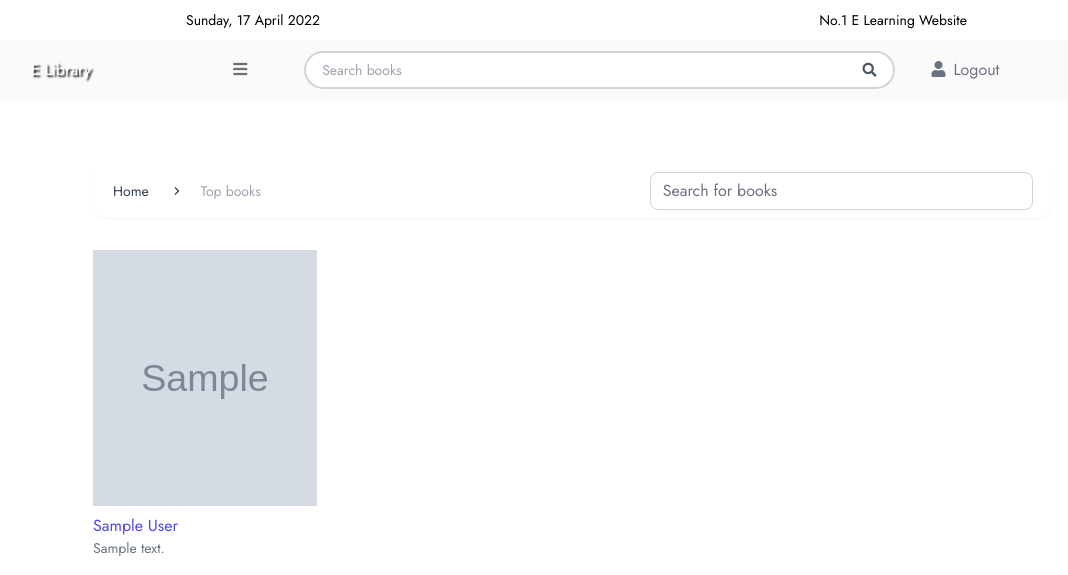
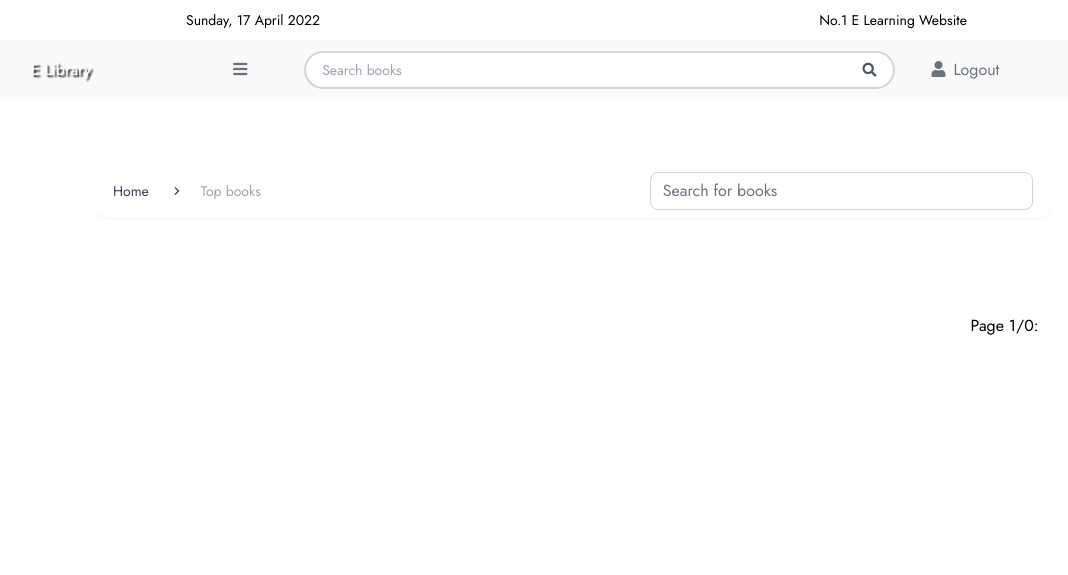
Before and after one commit to san-s/elibphp, a PHP site: page /books.php?search_kw=1 in a window 1280 px wide. Shown: the top 575 px of the page, without its empty margins (67-1135 px from the left). Run offline with PHP 8.4, Linux system fonts and the light colour scheme; the visitor is signed in with stand-in values (Sample User, id 1); tables that the repository leaves empty or names only in its code hold one stand-in row (values such as "Sample post"); grey boxes marked "Sample" are stand-in pictures; some libraries are stand-ins or nearby versions.

Commit message:
Add pagination for books and search books

```diff
--- a/books.php
+++ b/books.php
@@ -65,9 +65,9 @@
 
                     <?php
 
-                    $books = get_books();
+                    extract(get_books());
 
-                    foreach ($books as $book) { ?>
+                    foreach ($result as $book) { ?>
                         <div class="w-56">
                             <a href="topic.php?topic_id=<?php echo $book["topic_id"] ?>">
                                 <img class="h-64 object-cover w-full" src="uploads/books/covers/<?php echo $book["book_cover"] ?>" alt="">
@@ -79,8 +79,15 @@
                                 </div>
                             </a>
                         </div>
-                    <?php } ?>
+                    <?php }
+                    ?>
 
+                </div>
+
+                <div id="books-paging" class="my-16 flex justify-end">
+                    <?php
+                    page_nav_links($paging, $_GET["search_kw"]);
+                    ?>
                 </div>
             </div>
 
@@ -99,8 +106,8 @@
         var xmlhttp = new XMLHttpRequest();
         xmlhttp.onreadystatechange = function() {
             if (this.readyState == 4 && this.status == 200) {
-                console.log(this.responseText);
-                document.getElementById("books-container").innerHTML = this.responseText;
+                document.getElementById("books-container").innerHTML = JSON.parse(this.responseText)['books_html'].join(" ");
+                document.getElementById("books-paging").innerHTML = JSON.parse(this.responseText)['paging_html'].join(" ");
             }
         };
         xmlhttp.open("GET", "inc/controller/book_controller.php?q=" + keyword, true);
--- a/css/style.css
+++ b/css/style.css
@@ -574,6 +574,7 @@
     box-sizing: border-box;
     visibility: hidden;
     opacity: 0;
+    z-index: 100;
     transition: all 0.3s ease-in-out;
 }
 
--- a/inc/controller/book_controller.php
+++ b/inc/controller/book_controller.php
@@ -77,5 +77,5 @@
 
 
 if (isset($_GET["q"])) {
-    search_advance($_GET["q"]);
+    search_ajax($_GET["q"]);
 }
--- a/inc/function.php
+++ b/inc/function.php
@@ -1,12 +1,25 @@
 <?php
-
+$record_ppage = 3;
 function get_books()
 {
+    global $record_ppage;
     include("inc/connect.php");
+
+    if (isset($_GET["search_kw"])) {
+        return search_advance($_GET["search_kw"]);
+    }
+
+    $query = "SELECT count(*) FROM books";
+
+    $result = $con->query($query);
+    $row = $result->fetch_row();
+    $num = $row[0];
+
+    $paging = calculate_paging($num);
     //fetch from database
-    $sql = "SELECT * from books b inner join users u on b.uploader_id=u.id";
+    $sql = "SELECT * from books b inner join users u on b.uploader_id=u.id LIMIT $paging[p_start], $record_ppage";
     $result = $con->query($sql);
-    return $result;
+    return array("result" => $result, "paging" => $paging);
 }
 
 
@@ -16,9 +29,9 @@
     return $file_name;
 }
 
-function search_advance($keyword)
-{
+function search_advance($keyword) {
     include('connect.php');
+    global $record_ppage;
     $keyword = trim($keyword);
 
     $pro_kw = "";
@@ -43,13 +56,30 @@
     }
 
     $pro_kw = str_replace('"', "", $pro_kw);
-    $query = "select * from books b inner join users u on b.uploader_id=u.id where book_name like '%$pro_kw%'";
+
+    $query = "SELECT count(*) FROM books where book_name like '%$pro_kw%'";
+
+    $result = $con->query($query);
+    $row = $result->fetch_row();
+    $num = $row[0];
+    $paging = calculate_paging($num);
+
+    $query = "select * from books b inner join users u on b.uploader_id=u.id where book_name like '%$pro_kw%' limit $paging[p_start], $record_ppage";
 
     $result = $con->query($query) or die("Query failed: " . $conn->error);
 
+    return array("result" => $result, "paging" => $paging);
+}
+
+function search_ajax($keyword)
+{
+
+    extract(search_advance($keyword));
+    $books_html = [];
+
     if ($result->num_rows > 0) {
         while ($book = $result->fetch_assoc()) {
-            echo <<<_RES
+            $books_html[] = <<<_RES
             <div class="w-56">
             <a href="topic.php?topic_id=$book[id]">
                 <img class="h-64 object-cover w-full" src="uploads/books/covers/$book[book_cover]" alt="">
@@ -66,4 +96,130 @@
     } else {
         echo "Not found";
     }
+
+    $paging_html = [];
+    if ($paging['p_prev'] > 0) { //previous
+        $paging_html[] = <<<_RES
+        <a href='books.php?search_kw=$keyword&page=$paging[p_prev]'>Next</a>&nbsp&nbsp&nbsp
+_RES;
+    }
+    if ($paging['p_next'] > 0) { //next
+        $paging_html[] = <<<_RES
+        <a href='books.php?search_kw=$keyword&page=$paging[p_next]'>Next</a>
+_RES;
+    }
+
+    header('Content-Type: application/json');
+    echo json_encode(array('books_html' => $books_html, "paging_html" => $paging_html));
+    exit;
 }
+
+
+function auth()
+{
+    include_once($_SERVER['DOCUMENT_ROOT'] . '/Web/inc/connect.php');
+    if (empty($_SESSION['user']) && !empty($_COOKIE['remember'])) {
+        list($selector, $authenticator) = explode(':', $_COOKIE['remember']);
+
+        $row = $con->query(
+            "SELECT * FROM auth_tokens WHERE selector = '$selector'",
+        )->fetch_assos();
+
+        if (hash_equals($row['validator'], hash('sha256', base64_decode($authenticator)))) {
+            $_SESSION['userid'] = $row['userid'];
+            // Then regenerate login token as above
+        }
+    }
+}
+
+function compute_paging($search_kw)
+{
+
+    include_once($_SERVER['DOCUMENT_ROOT'] . '/Web/inc/connect.php');
+    global $record_ppage;
+    $query = "SELECT count(*) FROM books WHERE book_name LIKE '%$search_kw%'";
+
+    $result = $con->query($query);
+    $row = $result->fetch_row();
+    $p_total = ceil($row[0] / $record_ppage);
+    $page = (isset($_REQUEST["page"])) ? $_REQUEST["page"] : 1;
+    $start = ($page - 1) * $record_ppage;
+    $p_next = ($page > 1) ? $page - 1 : 0;
+    $p_pre = ($page < $p_total) ? $page + 1 : 0;
+
+    return array(
+        "p_total" => $p_total, "p_no" => $page,
+        "p_start" => $start, "p_prev" => $p_next,
+        "p_next" => $p_pre, "total" => $row[0]
+    );
+} //compute_paging()
+
+function calculate_paging($num)
+{
+    global $record_ppage;
+    $p_total = ceil($num / $record_ppage);
+    $page = (isset($_REQUEST["page"])) ? $_REQUEST["page"] : 1;
+    $start = ($page - 1) * $record_ppage;
+    $p_next = ($page > 1) ? $page - 1 : 0;
+    $p_pre = ($page < $p_total) ? $page + 1 : 0;
+
+    return array(
+        "p_total" => $p_total, "p_no" => $page,
+        "p_start" => $start, "p_prev" => $p_next,
+        "p_next" => $p_pre, "total" => $num
+    );
+}
+
+function search($keyword)
+{
+    include_once($_SERVER['DOCUMENT_ROOT'] . '/Web/inc/connect.php');
+    global $record_ppage;
+    $search_kw = str_replace(" ", "%' OR title LIKE '%", trim($keyword));
+    $paging = compute_paging($search_kw);
+    $query = "SELECT * FROM books WHERE book_name LIKE '%$search_kw%'" . " LIMIT $paging[p_start], $record_ppage";
+
+    $result = $con->query($query)
+        or die("DB accessed failed: " . $con->error);
+    while ($book = $result->fetch_assoc()) {
+        echo <<<_RES
+        <div class="w-56">
+        <a href="topic.php?topic_id=$book[id]">
+            <img class="h-64 object-cover w-full" src="uploads/books/covers/$book[book_cover]" alt="">
+            <p class="text-base text-indigo-600 mt-1">$book[book_name]</p>
+            <h4 class="text-sm text-gray-500">$book[book_desc]</h4>
+            <div class="flex justify-between">
+                <h5 class="text-sm text-gray-400 mt-2">Author: $book[book_author]</h5>
+                <h5 class="text-sm text-gray-400 mt-2">$book[username]</h5>
+            </div>
+        </a>
+    </div>
+_RES;
+    }
+    if ($result->num_rows == 0)
+        echo "Not found";
+    return $paging;
+} //search()
+
+function page_nav_links($paging, $search_kw)
+{
+    echo "Page $paging[p_no]/$paging[p_total]:&nbsp&nbsp&nbsp";
+
+    if (is_null($search_kw)) {
+        if ($paging['p_prev'] > 0) { //previous
+            echo "<a href='books.php?page=" . $paging['p_prev'] . "'>Previous</a>&nbsp&nbsp&nbsp";
+        }
+        if ($paging['p_next'] > 0) { //next
+            echo "<a href='books.php?page=" . $paging['p_next'] . "'>Next</a>";
+        }
+    } else {
+
+        if ($paging['p_prev'] > 0) { //previous
+            echo "<a href='books.php?search_kw=$search_kw" .
+                "&page=" . $paging['p_prev'] . "'>Previous</a>&nbsp&nbsp&nbsp";
+        }
+        if ($paging['p_next'] > 0) { //next
+            echo "<a href='books.php?search_kw=$search_kw " .
+                "&page=" . $paging['p_next'] . "'>Next</a>";
+        }
+    }
+} //page_nav_links()
--- a/inc/header.php
+++ b/inc/header.php
@@ -58,6 +58,10 @@
                         <i class="fa fa-lock"></i>
                         <input type="password" name="password" placeholder="Please enter your password">
                     </div>
+                    <div class="">
+                        <input type="checkbox" name="remember_me">
+                        <span class="ml-1 text-xss text-gray-500">Remember me</span>
+                    </div>
                     <div class="flex space-between items-center">
                         <button type="submit" name="login">Login</button>
                         <a href="">
--- a/index.php
+++ b/index.php
@@ -4,11 +4,10 @@
 
     <?php include("inc/header.php") ?>
 
-    <div id="wrap">
 
 
     <!-- This example requires Tailwind CSS v2.0+ -->
-        <div class="py-12 bg-white mt-16">
+    <div class="py-12 bg-white">
         <div class="max-w-7xl mx-auto px-4 sm:px-6 lg:px-8">
             <div class="lg:text-center">
                 <h2 class="text-base font-semibold tracking-wide uppercase">Features</h2>
@@ -211,7 +210,6 @@
     </div>
 
 
-    </div>
     <?php include("inc/footer.php") ?>
 
 
```
Also changed, not shown: inc/controller/auth_controller.php (+23 -0 lines). Lines whose indentation alone changed are shown as unchanged.
